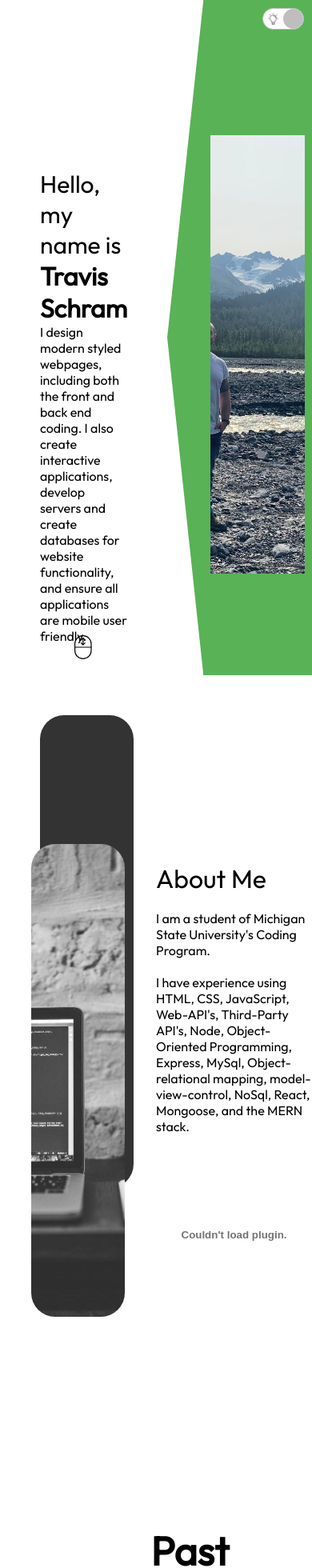
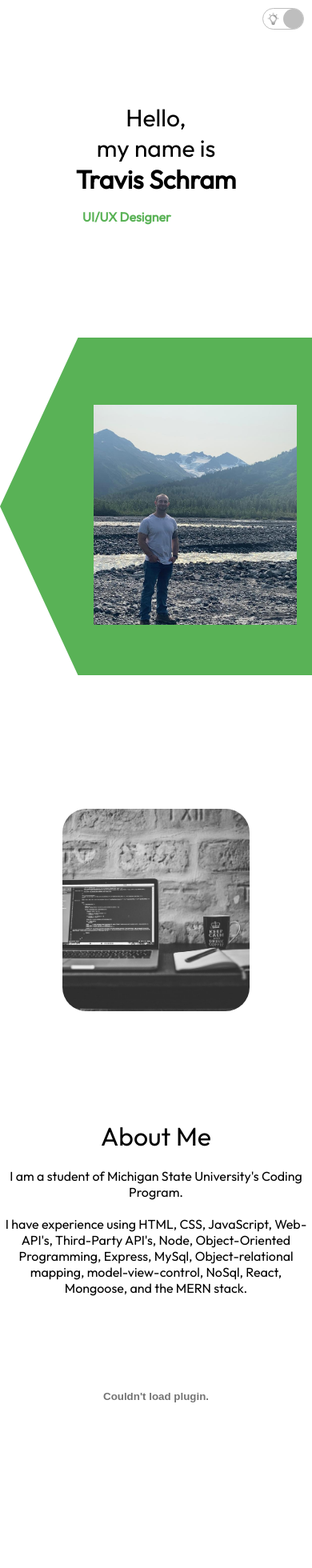
Before and after one commit to Tschram93/react-portfolio, a React (Create React App) app: page / in a window 390 px wide. Shown: the top 1960 px of the page at 80% size. Built offline with nearby package versions, Linux system fonts and the light colour scheme.

Commit message:
adding mobile responsiveness to app via css

```diff
--- a/src/components/About/About.css
+++ b/src/components/About/About.css
@@ -54,3 +54,35 @@ margin: 20px 0px;
 .about-title {
     font-weight: 400;
 }
+
+
+@media screen and (max-width: 480px) {
+	.about {
+		flex-direction: column;
+        margin-top: 50px;
+        text-align: center;
+	}
+
+    .about-left {
+        width: 100%;
+    }
+
+    .about-card {
+        height: 30vh;
+    }
+
+    .about-card.bg {
+        display: none;
+    }
+
+    .about-right {
+        padding: 20px;
+    }
+
+    .about-resume-img {
+        flex-wrap: wrap;
+        width: 388px;
+
+    }
+
+}
--- a/src/components/Contact/Contact.css
+++ b/src/components/Contact/Contact.css
@@ -85,9 +85,9 @@ textarea {
 }
 
 
+
 @media screen and (max-width: 480px) {
-    .c-wrapper {
-        flex-direction: column;
-        padding: 0px 50px;
-    }
+	.contact-wrapper {
+		flex-direction: column;
+	}
 }
--- a/src/components/Introduction/Introduction.css
+++ b/src/components/Introduction/Introduction.css
@@ -92,3 +92,21 @@
 		transform: translateY(-150px);
 	}
 }
+
+@media screen and (max-width: 480px) {
+	.intro {
+		flex-direction: column;
+	}
+
+	.intro-left-wrapper {
+		align-items: center;
+		height: 100%;
+		justify-content: center;
+		padding: 10px;
+		text-align: center;
+	}
+
+	.intro-desc {
+		display: none;
+	}
+}
--- a/src/components/Introduction/Introduction.js
+++ b/src/components/Introduction/Introduction.js
@@ -8,7 +8,6 @@ function Introduction() {
 			<div className='intro-left'>
 				<div className='intro-left-wrapper'>
 					<h2 className='i-intro'>
-						{' '}
 						Hello, <br />
 						my name is
 					</h2>
@@ -40,45 +39,45 @@ function Introduction() {
 						<path
 							id='Vector'
 							d='M40.5 15L34.5 9L28.5 15'
-							stroke-width='3'
-							stroke-miterlimit='10'
-							stroke-linecap='round'
-							stroke-linejoin='round'
+							strokeWidth='3'
+							strokeMiterlimit='10'
+							strokeLinecap='round'
+							strokeLinejoin='round'
 						/>
 						<path
 							id='Vector_2'
 							d='M28.5 24L34.5 30L40.5 24'
-							stroke-width='3'
-							stroke-miterlimit='10'
-							stroke-linecap='round'
-							stroke-linejoin='round'
+							strokeWidth='3'
+							strokeMiterlimit='10'
+							strokeLinecap='round'
+							strokeLinejoin='round'
 						/>
 						<g id='Group'>
 							<path
 								id='Vector_3'
 								d='M9 37.5H60'
-								stroke-width='3'
-								stroke-miterlimit='10'
-								stroke-linecap='round'
-								stroke-linejoin='round'
+								strokeWidth='3'
+								strokeMiterlimit='10'
+								strokeLinecap='round'
+								strokeLinejoin='round'
 							/>
 						</g>
 						<path
 							id='Vector_4'
 							d='M34.5 27V9'
-							stroke-width='2.9895'
-							stroke-miterlimit='10'
-							stroke-linecap='round'
-							stroke-linejoin='round'
+							strokeWidth='2.9895'
+							strokeMiterlimit='10'
+							strokeLinecap='round'
+							strokeLinejoin='round'
 						/>
 						<g id='Group_2'>
 							<path
 								id='Vector_5'
 								d='M9 27C9 12.918 20.418 1.5 34.5 1.5C48.5859 1.5 60 12.918 60 27C60 29.8906 60 45.1094 60 48C60 62.082 48.5859 73.5 34.5 73.5C20.418 73.5 9 62.082 9 48C9 45.1094 9 29.8906 9 27Z'
-								stroke-width='3'
-								stroke-miterlimit='10'
-								stroke-linecap='round'
-								stroke-linejoin='round'
+								strokeWidth='3'
+								strokeMiterlimit='10'
+								strokeLinecap='round'
+								strokeLinejoin='round'
 							/>
 						</g>
 					</g>
--- a/src/components/Toggle/Toggle.js
+++ b/src/components/Toggle/Toggle.js
@@ -6,15 +6,19 @@ import './Toggle.css';
 
 function Toggle() {
 	const theme = useContext(ThemeContext);
-    const handleClick = () => {
-        theme.dispatch({ type: 'TOGGLE' })
-    };
 
+	const handleClick = () => {
+		theme.dispatch({ type: 'TOGGLE' });
+	};
 	return (
 		<div className='toggle'>
-			<img src={Light} alt='light bulb icon' className='toggle-icon' />
+			<img src={Light} alt='light-bulb icon' className='toggle-icon' />
 			<img src={Moon} alt='icon of the moon' className='toggle-icon' />
-			<div className='toggle-button' onClick={ handleClick } style={{left: theme.state.darkMode ? 0 : 25}}></div>
+			<div
+				className='toggle-button'
+				onClick={handleClick}
+				style={{ left: theme.state.darkMode ? 0 : 25 }}
+			></div>
 		</div>
 	);
 }
--- a/src/components/Work/Work.js
+++ b/src/components/Work/Work.js
@@ -1,5 +1,4 @@
 import React from 'react';
-import { Link } from 'react-router-dom';
 import Chickenrun from '../Chickenrun/Chickenrun';
 import PasswordApp from '../PasswordApp/PasswordApp';
 import Space from '../Space/Space';
--- a/src/index.js
+++ b/src/index.js
@@ -1,11 +1,11 @@
 import React from 'react';
 import ReactDOM from 'react-dom';
 import App from './App';
-import { ThemeContext, ThemeProvider } from './context';
+import { ThemeProvider } from './context';
 
 ReactDOM.render(
 	<ThemeProvider>
 		<App />
 	</ThemeProvider>,
-	document.getElementById('root')
-);
+	document.getElementById("root")
+	);
```
